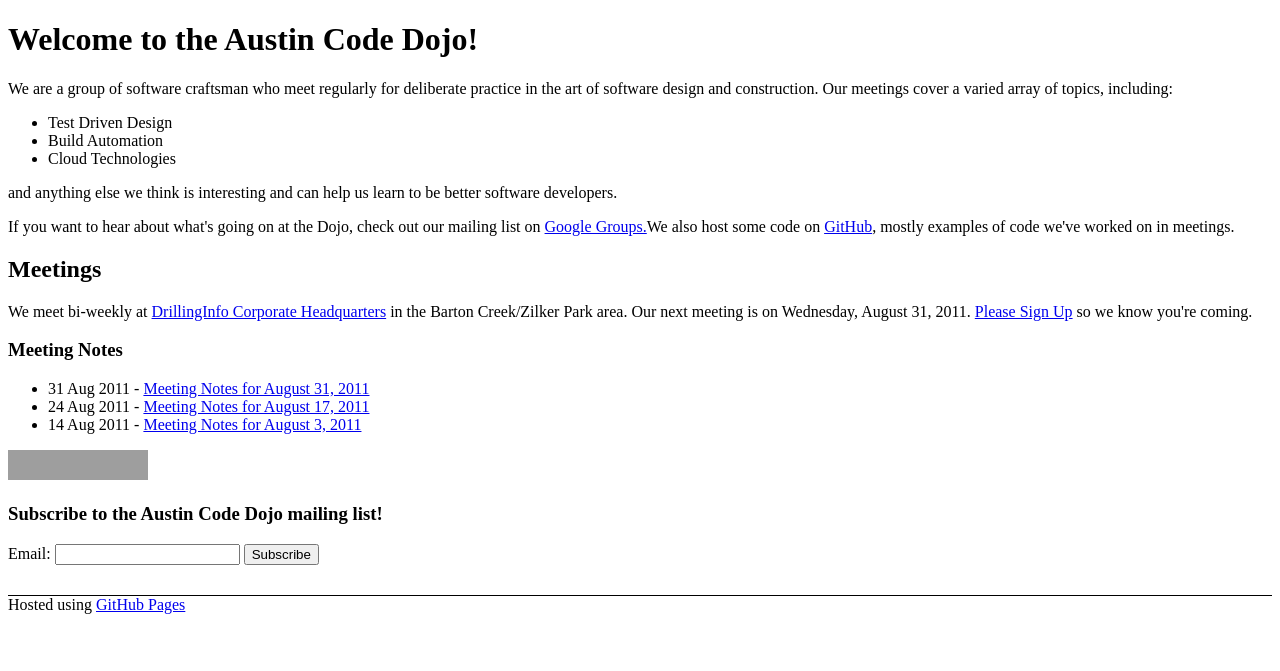
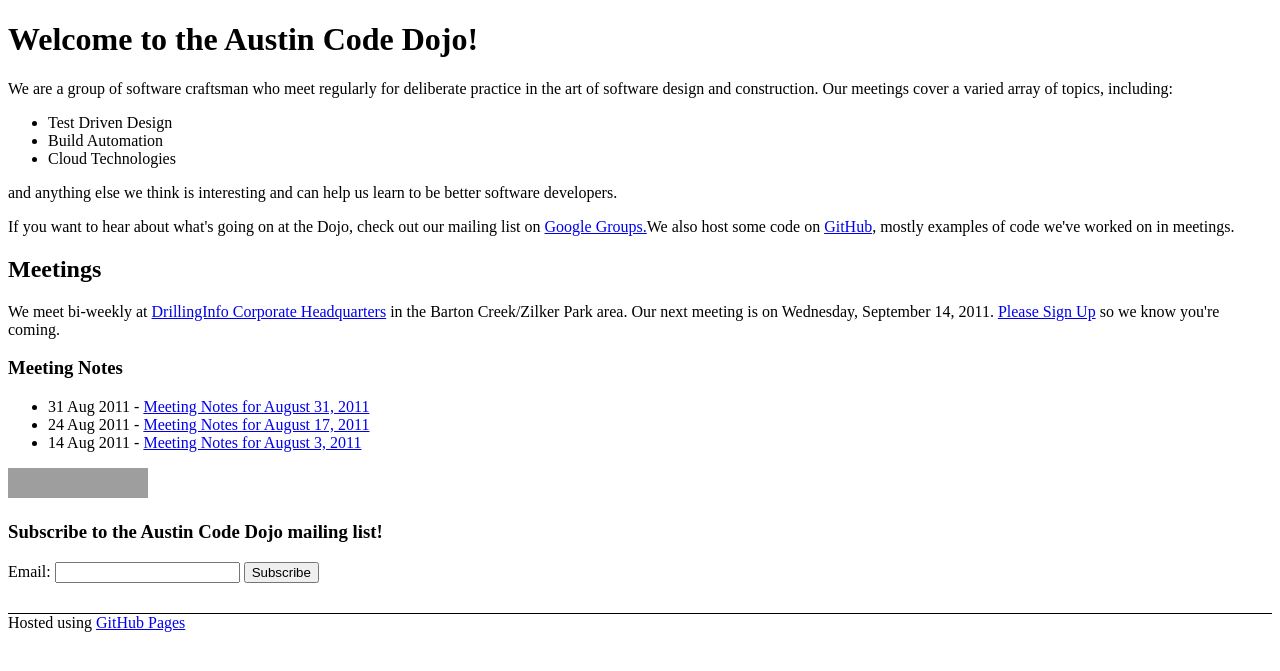
Before and after one commit to austincodedojo/austincodedojo.github.com, a Jekyll site: the page built from index.html, in a window 1280 px wide. Shown: the top 671 px of the page. Built offline with Jekyll 4.4.1, drawn with Linux system fonts in a browser that asks for light colours; grey boxes are pictures that could not be loaded.

Commit message:
Update the home page for new meeting.

```diff
--- a/index.html
+++ b/index.html
@@ -26,8 +26,8 @@ code we've worked on in meetings.
 <p>We meet bi-weekly at <a
 href="http://maps.google.com/maps?q=Drilling+Info,+Austin,+TX&hl=en&ll=30.264553,-97.800465&spn=0.070871,0.169086&sll=37.0625,-95.677068&sspn=34.999041,86.572266&t=h&z=13&iwloc=A">DrillingInfo
 Corporate Headquarters</a> in the Barton Creek/Zilker Park area. Our next
-meeting is on Wednesday, August 31, 2011. <a
-href="http://austincodedojo-2011-08-31.eventbrite.com">Please Sign Up</a> so we know you're
+meeting is on Wednesday, September 14, 2011. <a
+href="http://austincodedojo-2011-09-14.eventbrite.com">Please Sign Up</a> so we know you're
 coming.
 <div id="meeting-notes">
     <h3>Meeting Notes</h3>
```
